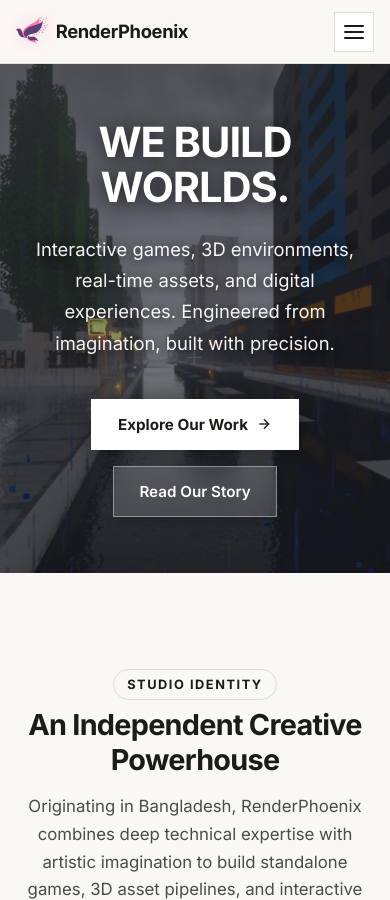
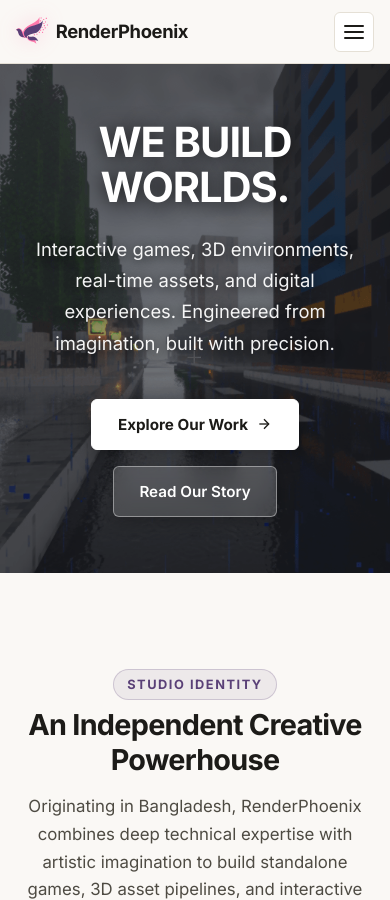
Before and after one commit to cristoparker/renderphoenix, a Jekyll site: the page built from index.html, in a window 390 px wide and 900 px high. Built offline with Jekyll 4.4.1, drawn with Linux system fonts in a browser that asks for light colours.

Commit message:
small color update

```diff
--- a/assets/css/components.css
+++ b/assets/css/components.css
@@ -1,6 +1,6 @@
 /* Minimal SaaS Buttons */
 button, input[type="button"], input[type="submit"], input[type="reset"] {
-  border-radius: 0 !important;
+  border-radius: var(--radius-sm) !important;
 }
 
 .btn {
@@ -12,7 +12,7 @@
   font-family: var(--font-display);
   font-size: 0.95rem;
   font-weight: 600;
-  border-radius: 0;
+  border-radius: var(--radius-sm);
   cursor: pointer;
   transition: all var(--transition-fast);
   border: 1px solid transparent;
@@ -20,28 +20,32 @@
 }
 
 .btn-primary {
-  background: var(--color-text);
+  background: var(--color-brand-purple);
   color: #FFFFFF;
-  box-shadow: 0 2px 8px rgba(28, 27, 24, 0.08);
+  border-color: var(--color-brand-purple);
+  box-shadow: 0 2px 8px rgba(90, 64, 119, 0.22);
 }
 
 .btn-primary:hover {
+  background: var(--color-brand-purple-dark);
+  border-color: var(--color-brand-purple-dark);
   transform: translateY(-2px);
-  box-shadow: 0 4px 14px rgba(28, 27, 24, 0.14);
+  box-shadow: 0 6px 18px rgba(90, 64, 119, 0.32), 0 0 0 1px rgba(255, 121, 172, 0.35);
   color: #FFFFFF;
 }
 
 .btn-secondary {
   background: #FFFFFF;
-  color: var(--color-text);
-  border-color: var(--c-5-light-lilac);
+  color: var(--color-brand-purple);
+  border-color: var(--color-border);
   box-shadow: var(--shadow-sm);
 }
 
 .btn-secondary:hover {
-  background: var(--c-2-pale-lavender);
-  border-color: var(--c-3-soft-lavender);
-  color: var(--c-1-electric-violet);
+  background: var(--color-brand-purple-tint);
+  border-color: var(--color-brand-purple-border);
+  color: var(--color-brand-purple-dark);
+  transform: translateY(-1px);
 }
 
 .btn-github {
@@ -98,9 +102,9 @@
 }
 
 .cat-badge {
-  background: var(--c-2-pale-lavender);
-  color: var(--c-1-electric-violet);
-  border: 1px solid var(--c-5-light-lilac);
+  background: var(--color-brand-purple-tint);
+  color: var(--color-brand-purple);
+  border: 1px solid var(--color-brand-purple-border);
 }
 
 .tech-tags {
@@ -112,11 +116,18 @@
 .tech-tag {
   font-size: 0.75rem;
   font-family: var(--font-mono);
-  background: var(--c-2-pale-lavender);
+  background: var(--color-bg-alt);
   color: var(--color-text-secondary);
   padding: 0.2rem 0.5rem;
   border-radius: var(--radius-sm);
-  border: 1px solid var(--c-5-light-lilac);
+  border: 1px solid var(--color-border);
+  transition: all var(--transition-fast);
+}
+
+.tech-tag:hover {
+  color: var(--color-brand-purple);
+  border-color: var(--color-brand-purple-border);
+  background: var(--color-brand-purple-tint);
 }
 
 /* Cards Grid */
@@ -218,16 +229,21 @@
   position: absolute;
   top: var(--space-sm);
   right: var(--space-sm);
-  background: var(--c-1-electric-violet);
-  color: #fff;
-  padding: 0.25rem 0.6rem;
-  border-radius: 0;
+  background: linear-gradient(135deg, var(--color-brand-purple) 0%, var(--color-brand-purple-light) 100%);
+  color: #FFFFFF;
+  padding: 0.25rem 0.65rem;
+  border-radius: var(--radius-sm);
   font-size: 0.7rem;
   font-weight: 600;
   display: flex;
   align-items: center;
-  gap: 0.25rem;
-  box-shadow: 0 2px 6px rgba(28, 27, 24, 0.08);
+  gap: 0.35rem;
+  border: 1px solid rgba(255, 121, 172, 0.45);
+  box-shadow: 0 2px 8px rgba(90, 64, 119, 0.25);
+}
+
+.award-badge svg {
+  color: var(--color-brand-pink);
 }
 
 .card-body {
@@ -501,7 +517,7 @@
   border: 1px solid var(--color-border);
   color: var(--color-text-secondary);
   padding: 0.5rem 1.2rem;
-  border-radius: 0;
+  border-radius: var(--radius-sm);
   font-size: 0.85rem;
   font-weight: 600;
   cursor: pointer;
@@ -509,11 +525,17 @@
   box-shadow: var(--shadow-sm);
 }
 
-.filter-tab:hover, .filter-tab.active {
-  background: var(--color-text);
-  border-color: var(--color-text);
+.filter-tab:hover {
+  background: var(--color-brand-purple-tint);
+  border-color: var(--color-brand-purple-border);
+  color: var(--color-brand-purple);
+}
+
+.filter-tab.active {
+  background: var(--color-brand-purple);
+  border-color: var(--color-brand-purple);
   color: #FFFFFF;
-  box-shadow: 0 2px 8px rgba(28, 27, 24, 0.1);
+  box-shadow: 0 4px 14px rgba(90, 64, 119, 0.25);
 }
 
 /* Breadcrumbs */
--- a/assets/css/layout.css
+++ b/assets/css/layout.css
@@ -198,13 +198,13 @@
   font-weight: 500;
   color: var(--color-text-secondary);
   padding: 0.4rem 0.9rem;
-  border-radius: 0;
+  border-radius: var(--radius-sm);
   transition: all var(--transition-fast);
 }
 
 .nav-link:hover, .nav-link.active {
-  color: var(--color-text);
-  background: var(--color-border);
+  color: var(--color-brand-purple);
+  background: var(--color-brand-purple-tint);
 }
 
 .nav-toggle {
@@ -372,7 +372,7 @@
   font-size: 0.9rem;
   margin: 0 0 var(--space-md) 0;
   padding-left: var(--space-md);
-  border-left: 3px solid var(--color-text);
+  border-left: 3px solid var(--color-brand-purple);
   color: var(--color-text-secondary);
 }
 
@@ -388,8 +388,8 @@
   width: 8px;
   height: 8px;
   border-radius: 50%;
-  background: var(--color-text);
-  box-shadow: 0 0 6px rgba(28, 27, 24, 0.2);
+  background: var(--color-brand-pink);
+  box-shadow: 0 0 8px rgba(255, 121, 172, 0.6);
 }
 
 .footer-bottom {
--- a/assets/css/main.css
+++ b/assets/css/main.css
@@ -26,10 +26,10 @@
   font-weight: 700;
   text-transform: uppercase;
   letter-spacing: 0.12em;
-  color: var(--c-1-electric-violet);
-  background: var(--c-2-pale-lavender);
-  border: 1px solid var(--c-5-light-lilac);
-  padding: 0.25rem 0.8rem;
+  color: var(--color-brand-purple);
+  background: var(--color-brand-purple-tint);
+  border: 1px solid var(--color-brand-purple-border);
+  padding: 0.25rem 0.85rem;
   border-radius: 20px;
   margin-bottom: var(--space-sm);
 }
@@ -347,9 +347,9 @@
   width: 48px;
   height: 48px;
   border-radius: var(--radius-md);
-  background: var(--c-2-pale-lavender);
-  color: var(--c-1-electric-violet);
-  border: 1px solid var(--c-5-light-lilac);
+  background: var(--color-brand-purple-tint);
+  color: var(--color-brand-purple);
+  border: 1px solid var(--color-brand-purple-border);
   display: flex;
   align-items: center;
   justify-content: center;
@@ -380,7 +380,8 @@
 
 .service-caps li::before {
   content: "▹";
-  color: var(--c-4-vivid-magenta);
+  color: var(--color-brand-pink);
+  font-weight: bold;
 }
 
 /* Team Grid */
@@ -392,18 +393,25 @@
 
 .team-card {
   background: #FFFFFF;
-  border: 1px solid var(--c-5-light-lilac);
+  border: 1px solid var(--color-border);
   border-radius: var(--radius-lg);
   padding: var(--space-xl);
   text-align: center;
   box-shadow: var(--shadow-sm);
+  transition: all var(--transition-normal);
+}
+
+.team-card:hover {
+  transform: translateY(-3px);
+  border-color: var(--color-brand-purple-border);
+  box-shadow: var(--shadow-md);
 }
 
 .team-avatar {
   width: 80px;
   height: 80px;
   border-radius: 50%;
-  background: var(--color-text);
+  background: var(--color-brand-purple);
   display: flex;
   align-items: center;
   justify-content: center;
@@ -412,9 +420,9 @@
   font-weight: 700;
   color: #FFFFFF;
   margin: 0 auto var(--space-md);
-  box-shadow: 0 4px 14px rgba(28, 27, 24, 0.1);
+  box-shadow: 0 4px 14px rgba(90, 64, 119, 0.20);
   overflow: hidden;
-  border: 2px solid var(--c-5-light-lilac);
+  border: 2px solid var(--color-border);
 }
 
 .team-avatar img,
@@ -433,7 +441,7 @@
 
 .team-role {
   font-size: 0.85rem;
-  color: var(--c-1-electric-violet);
+  color: var(--color-brand-purple);
   font-weight: 600;
   margin-bottom: var(--space-sm);
 }
@@ -454,7 +462,7 @@
 
 .sidebar-box {
   background: #FFFFFF;
-  border: 1px solid var(--c-5-light-lilac);
+  border: 1px solid var(--color-border);
   border-radius: var(--radius-lg);
   padding: var(--space-xl);
   position: sticky;
@@ -464,7 +472,7 @@
 
 .sidebar-title {
   font-size: 1.1rem;
-  border-bottom: 1px solid var(--c-5-light-lilac);
+  border-bottom: 1px solid var(--color-border);
   padding-bottom: var(--space-sm);
   margin-bottom: var(--space-md);
 }
@@ -472,7 +480,7 @@
 /* Form Styles */
 .contact-form {
   background: #FFFFFF;
-  border: 1px solid var(--c-5-light-lilac);
+  border: 1px solid var(--color-border);
   border-radius: var(--radius-lg);
   padding: var(--space-2xl);
   max-width: 650px;
@@ -494,8 +502,8 @@
 
 .form-input, .form-textarea, .form-select {
   width: 100%;
-  background: var(--c-2-pale-lavender);
-  border: 1px solid var(--c-5-light-lilac);
+  background: #FFFFFF;
+  border: 1px solid var(--color-border);
   border-radius: var(--radius-md);
   padding: 0.75rem 1rem;
   color: var(--color-text);
@@ -507,8 +515,8 @@
 .form-input:focus, .form-textarea:focus, .form-select:focus {
   outline: none;
   background: #FFFFFF;
-  border-color: var(--color-text);
-  box-shadow: 0 0 0 3px rgba(28, 27, 24, 0.1);
+  border-color: var(--color-brand-purple);
+  box-shadow: 0 0 0 3px rgba(90, 64, 119, 0.15);
 }
 
 .form-textarea {
--- a/assets/css/responsive.css
+++ b/assets/css/responsive.css
@@ -214,9 +214,9 @@
   }
 
   .nav-link:hover, .nav-link.active {
-    background: var(--color-bg);
-    border-color: var(--color-border);
-    color: var(--color-text);
+    background: var(--color-brand-purple-tint);
+    border-color: var(--color-brand-purple-border);
+    color: var(--color-brand-purple);
   }
 
   .nav-drawer-footer {
--- a/assets/css/typography.css
+++ b/assets/css/typography.css
@@ -36,14 +36,19 @@
   max-width: 48ch;
 }
 
+::selection {
+  background: rgba(255, 121, 172, 0.25);
+  color: var(--color-text);
+}
+
 a {
-  color: var(--c-1-electric-violet);
+  color: var(--color-brand-purple);
   text-decoration: none;
   transition: color var(--transition-fast);
 }
 
 a:hover {
-  color: var(--c-4-vivid-magenta);
+  color: var(--color-brand-pink-dark);
 }
 
 code, pre {
@@ -54,8 +59,8 @@
 code {
   background: var(--color-bg-alt);
   padding: 0.2em 0.5em;
-  border-radius: 0;
-  color: var(--color-text);
+  border-radius: var(--radius-sm);
+  color: var(--color-brand-purple);
   border: 1px solid var(--color-border);
 }
 
@@ -63,7 +68,7 @@
   background: #FFFFFF;
   border: 1px solid var(--color-border);
   padding: var(--space-lg);
-  border-radius: 0;
+  border-radius: var(--radius-sm);
   overflow-x: auto;
   margin-bottom: var(--space-lg);
   box-shadow: var(--shadow-sm);
@@ -77,7 +82,7 @@
 }
 
 blockquote {
-  border-left: 4px solid var(--color-text);
+  border-left: 4px solid var(--color-brand-purple);
   padding-left: var(--space-lg);
   margin: var(--space-xl) 0;
   font-style: italic;
--- a/assets/css/variables.css
+++ b/assets/css/variables.css
@@ -1,40 +1,55 @@
 :root {
-  /* Minimal Monochrome Cream Palette */
+  /* Warm Cream Minimal Base */
   --color-bg: #FAF8F5;          /* Warm Cream Background */
-  --color-bg-alt: #F3EFE6;      /* Alt Soft Cream/Gray */
+  --color-bg-alt: #F3EFE6;      /* Alt Soft Cream/Sand */
   --color-surface: #FFFFFF;     /* Crisp Pure White */
-  --color-surface-hover: #F6F3EC;
+  --color-surface-hover: #F8F5EE;
   --color-surface-elevated: #FFFFFF;
 
-  --color-border: #E2DDD3;      /* Soft Muted Gray Border */
-  --color-border-hover: #1C1B18; /* Dark Charcoal Border Hover */
+  --color-border: #E5E0D6;      /* Soft Muted Sand/Gray Border */
+  --color-border-hover: #5A4077; /* Studio Purple Border Hover */
 
   --color-text: #1C1B18;        /* Pure Deep Charcoal/Black */
   --color-text-secondary: #4E4B43; /* Medium Warm Gray */
   --color-text-muted: #847F75;  /* Soft Muted Gray */
 
+  /* Studio Brand Colors (Extracted from Renderphoenix Colored Logo) */
+  --color-brand-purple: #5A4077;       /* Deep Studio Amethyst / Violet */
+  --color-brand-purple-dark: #45305C;  /* Deeper Shade for Hover */
+  --color-brand-purple-light: #725293; /* Lighter Purple Accent */
+  --color-brand-purple-tint: rgba(90, 64, 119, 0.08); /* Soft Tint for Badges/Tags */
+  --color-brand-purple-border: rgba(90, 64, 119, 0.22);
+
+  --color-brand-pink: #FF79AC;         /* Vibrant Flame Pink / Rose */
+  --color-brand-pink-dark: #E65C92;    /* Deep Rose */
+  --color-brand-pink-tint: rgba(255, 121, 172, 0.12); /* Soft Tint for Badges/Highlights */
+  --color-brand-pink-glow: rgba(255, 121, 172, 0.35);
+  --color-brand-pink-border: rgba(255, 121, 172, 0.30);
+
   --color-brand-black: #1C1B18;
   --color-brand-gray: #58544B;
-  --color-brand-light-gray: #E2DDD3;
+  --color-brand-light-gray: #E5E0D6;
   --color-brand-cream: #FAF8F5;
 
-  /* Brand Accents - Clean Minimal Monochrome */
-  --color-ember: #1C1B18;
-  --color-ember-glow: rgba(28, 27, 24, 0.1);
-  --color-gold: #1C1B18;
-  --color-cyan: #1C1B18;
-  --color-cyan-glow: rgba(28, 27, 24, 0.08);
+  /* Brand Accents */
+  --color-ember: #5A4077;
+  --color-ember-glow: rgba(255, 121, 172, 0.25);
+  --color-gold: #5A4077;
+  --color-cyan: #FF79AC;
+  --color-cyan-glow: rgba(255, 121, 172, 0.20);
 
-  --c-1-electric-violet: #1C1B18;
-  --c-2-pale-lavender: #FAF8F5;
-  --c-3-soft-lavender: #847F75;
-  --c-4-vivid-magenta: #1C1B18;
-  --c-5-light-lilac: #E2DDD3;
-  --c-6-iris-purple: #1C1B18;
+  --c-1-electric-violet: #5A4077;
+  --c-2-pale-lavender: rgba(90, 64, 119, 0.07);
+  --c-3-soft-lavender: rgba(90, 64, 119, 0.28);
+  --c-4-vivid-magenta: #FF79AC;
+  --c-5-light-lilac: #E5E0D6;
+  --c-6-iris-purple: #725293;
   --c-7-pastel-orchid: #F3EFE6;
-  --c-8-purple-orchid: #1C1B18;
+  --c-8-purple-orchid: #5A4077;
 
-  --grad-primary: #1C1B18;
+  --grad-primary: linear-gradient(135deg, #5A4077 0%, #725293 100%);
+  --grad-accent: linear-gradient(135deg, #5A4077 0%, #FF79AC 100%);
+  --grad-pink-soft: linear-gradient(135deg, rgba(255, 121, 172, 0.12) 0%, rgba(90, 64, 119, 0.08) 100%);
   --grad-surface: #FFFFFF;
   --grad-subtle: #FAF8F5;
 
@@ -65,8 +80,9 @@
   --transition-normal: 0.25s cubic-bezier(0.4, 0, 0.2, 1);
   --transition-smooth: 0.4s cubic-bezier(0.16, 1, 0.3, 1);
 
-  /* Minimal Shadows */
+  /* Shadows & Glows */
   --shadow-sm: 0 2px 8px rgba(28, 27, 24, 0.04);
   --shadow-md: 0 8px 24px rgba(28, 27, 24, 0.06);
-  --shadow-glow: 0 4px 12px rgba(28, 27, 24, 0.08);
+  --shadow-purple: 0 4px 16px rgba(90, 64, 119, 0.20);
+  --shadow-glow: 0 4px 14px rgba(255, 121, 172, 0.22);
 }
```
Also changed, not shown: assets/images/blog/nasa-retrospective.svg (deleted), assets/images/blog/studio-history.svg (deleted), assets/images/blog/welcome-revival.svg (deleted).
